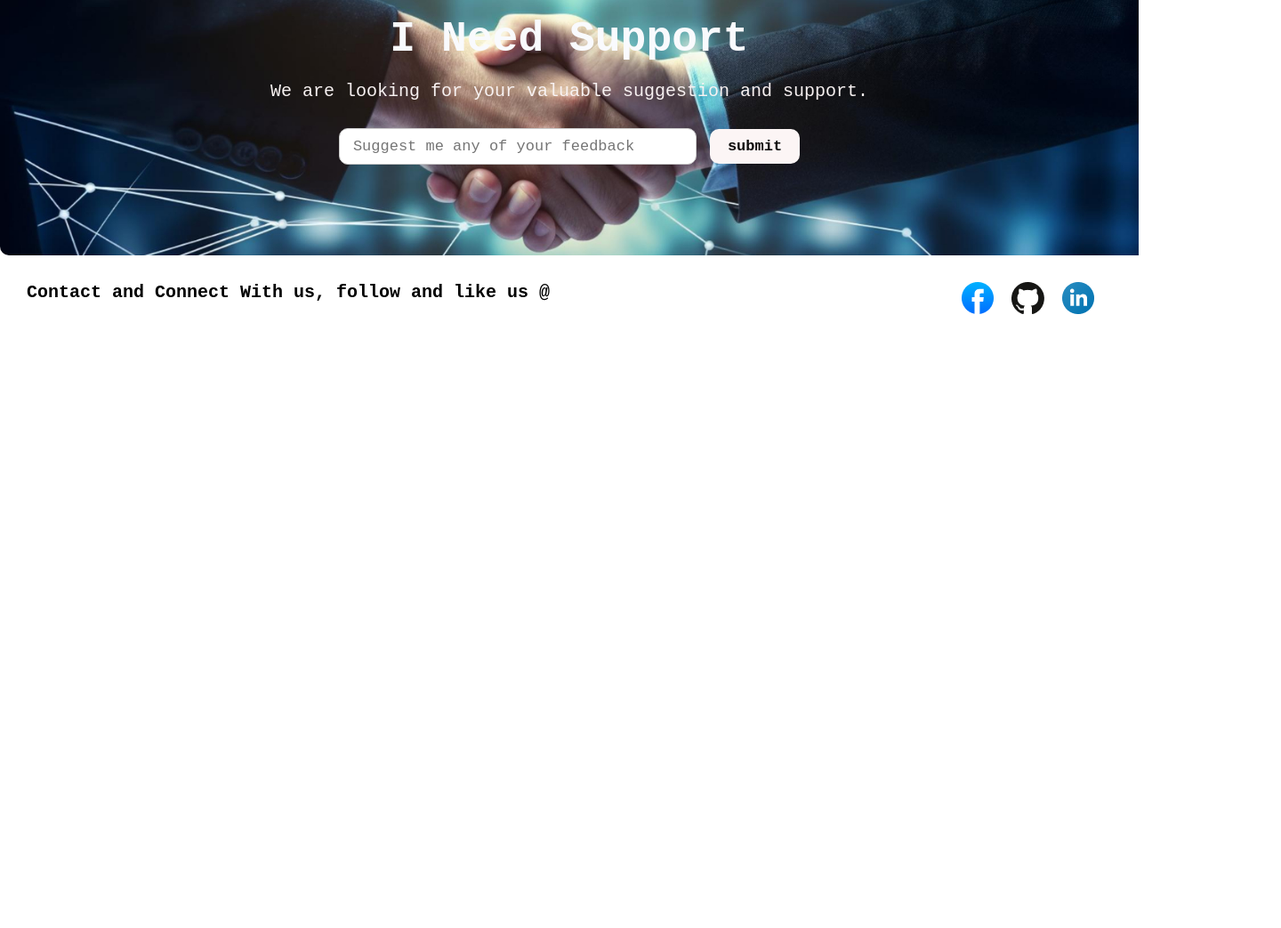
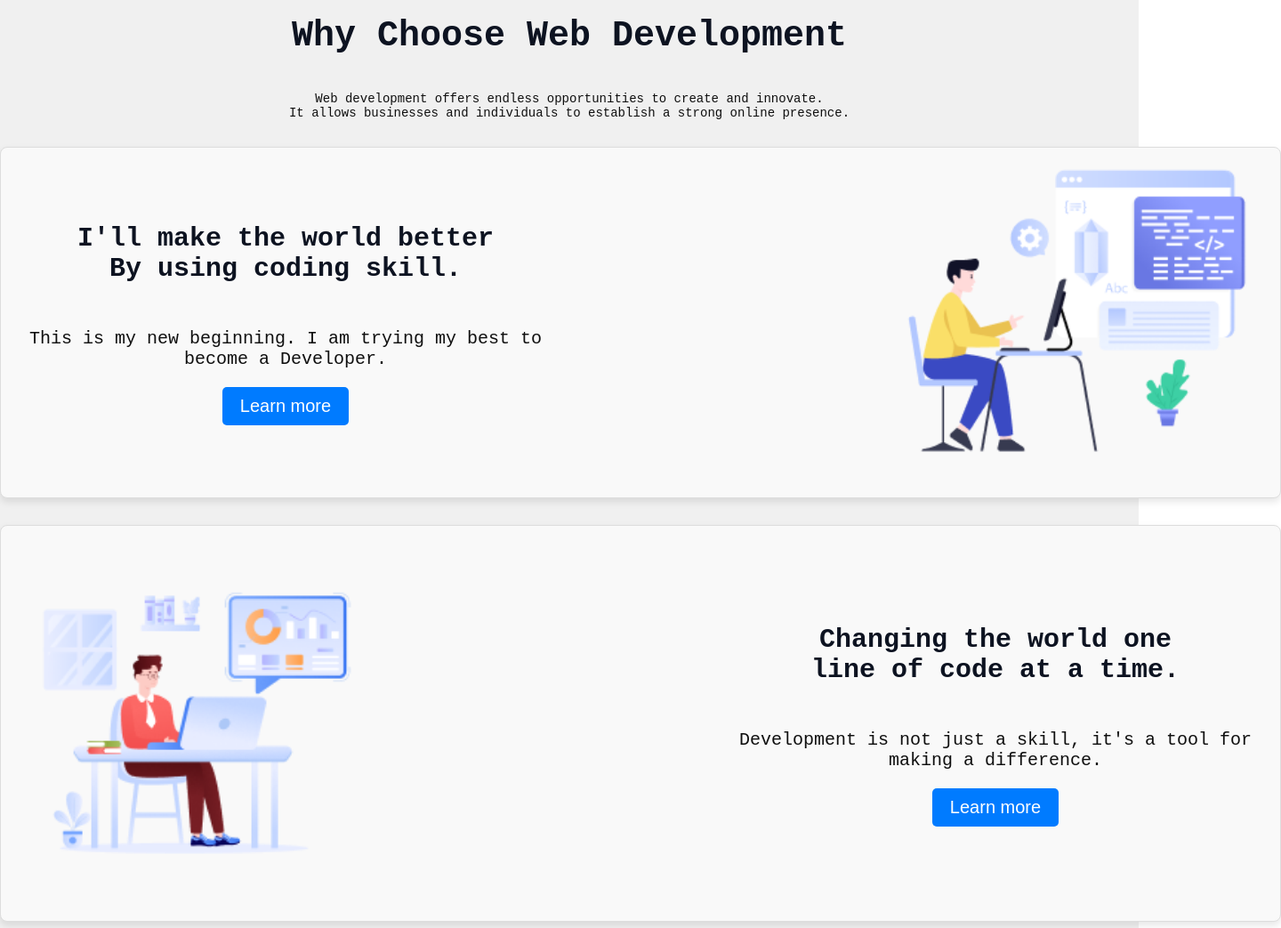
Before and after one commit to Marufa-Zannatara/B10A1, a plain HTML site: page index.html in a window 1280 px wide. Shown: the part 897-1940 px from the top of the page at 89% size, 1440 px wide, since content can reach past the window. Before the commit the page ends 1253 px from the top, so only its background shows below. Drawn offline with Linux system fonts and the light colour scheme; a web font is replaced by a local one.

Commit message:
Added Why choose web devolopment section

```diff
--- a/index.html
+++ b/index.html
@@ -31,6 +31,67 @@
     </div>
     </header>
 
+<!-- Why choose section -->
+<section class="why-choose-web-dev">
+    <h1>Why Choose Web Development</h1>
+    <p>
+        Web development offers endless opportunities to create and innovate.<br>
+        It allows businesses and individuals to establish a strong online presence.
+    </p>
+
+    <div class="threeCard">
+        <!-- First Card  -->
+        <div class="firstCard card">
+            <div class="firstCardContent cardContent">
+                <h1>I'll make the world better <br> By using coding skill.</h1>
+                <p>This is my new beginning. I am trying my best to become a Developer.</p>
+                <a href="">
+                    <button class="learnMoreBtn">Learn more</button>
+                </a>
+            </div>
+            <div class="firstCardimg cardImage">
+                <img src="images/Layer_1.png" alt="boy's image">
+            </div>
+        </div>
+
+        <!-- Second Card  -->
+        <div class="secondCard card">
+            <div class="secondCardimg cardImage">
+                <img src="images/Group 3.png" alt="boy's image">
+            </div>
+            <div class="secondCardContent cardContent">
+                <h1>Changing the world one <br> line of code at a time.</h1>
+                <p>Development is not just a skill, it's a tool for making a difference.</p>
+                <a href="">
+                    <button class="learnMoreBtn">Learn more</button>
+                </a>
+            </div>
+        </div>
+
+        <!-- Third Card  -->
+        <div class="thirdCard card">
+            <div class="thirdCardContent cardContent">
+                <h1>Coding is the language of <br> the future.</h1>
+                <p>I am excited about the journey ahead as a Developer.</p>
+                <a href="">
+                    <button class="learnMoreBtn">Learn more</button>
+                </a>
+            </div>
+            <div class="thirdCardimg cardImage">
+                <img src="images/Group 4.png" alt="boy's image">
+            </div>
+        </div>
+    </div>
+</section>
+
+
+
+
+
+
+
+
+
 
     <footer>
         <div class="footer">
@@ -61,5 +122,6 @@
     </div>
 
 
+
 </body>
 </html>
--- a/styles/style.css
+++ b/styles/style.css
@@ -86,6 +86,7 @@ body, html {
 }
 
 
+
 /* footer section */
 .footer {
     background-image: url('../images/handshake.jpg');
@@ -162,3 +163,87 @@ body, html {
     display: flex;
 
 }
+
+
+
+
+/* Why choose web development section */
+.why-choose-web-dev {
+    margin-top: 70px;
+    text-align: center;
+    background-color: #f0f0f0;
+    padding: 50px 0;
+}
+
+.why-choose-web-dev p {
+    color: #0f0f0f;
+    text-align: center;
+    font-family: "Azeret Mono", monospace;
+    font-size: 14px;
+    font-style: normal;
+    margin-bottom: 30px;
+    margin-top: 40px;
+}
+
+.why-choose-web-dev h1 {
+    color: #0D1321;
+    text-align: center;
+    font-family: "Azeret Mono", monospace;
+    font-size: 40px;
+    padding-top: 4px;
+    font-weight: 900;
+    margin-bottom: 40px;
+}
+
+.threeCard {
+    width: 1440px;
+    margin: 0 auto;
+}
+
+.card {
+    display: flex;
+    justify-content: space-between;
+    align-items: center;
+    padding: 20px;
+    border: 1px solid #ddd;
+    box-shadow: 0 4px 8px rgba(0, 0, 0, 0.1);
+    border-radius: 8px;
+    background-color: #f9f9f9;
+    margin-bottom: 30px;
+}
+
+.secondCard {
+    flex-direction: row;
+}
+
+.cardContent {
+    display: flex;
+    flex-direction: column;
+    justify-content: center;
+    max-width: 600px;
+}
+
+.card h1 {
+    font-size: 30px;
+    margin-bottom: 10px;
+}
+
+.card p {
+    font-size: 20px;
+    margin-bottom: 20px;
+}
+
+.cardImage img {
+    width: 400px;
+    height: auto;
+}
+
+.learnMoreBtn {
+    background-color: #007bff;
+    color: #fff;
+    padding: 10px 20px;
+    border: none;
+    border-radius: 5px;
+    font-size: 20px;
+    cursor: pointer;
+}
```
